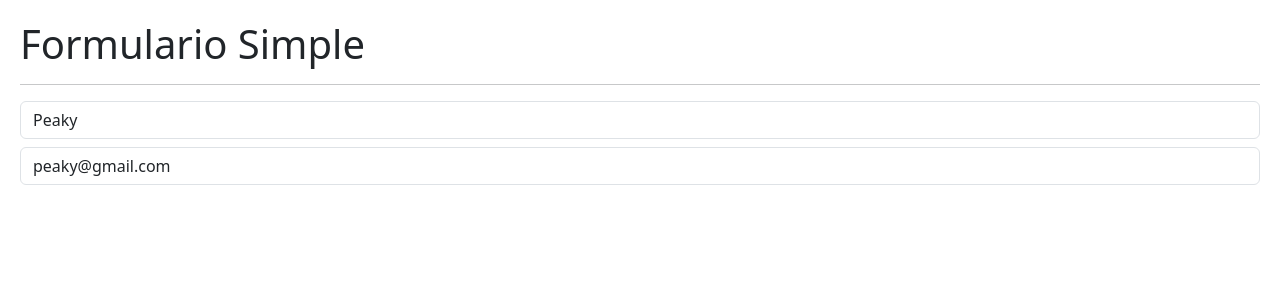
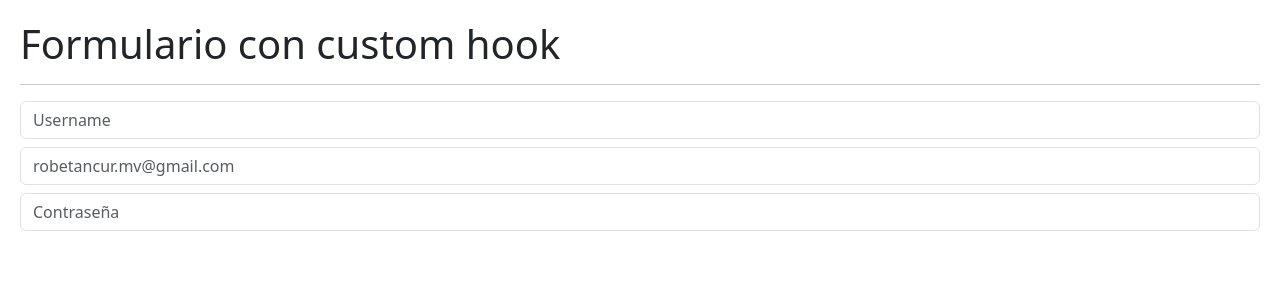
Before and after one commit to RobinsonBM/hooks-app, a React (Vite) app: page / in a window 1280 px wide. Shown: the top 300 px of the page. Built offline with nearby package versions, Linux system fonts and the light colour scheme.

Commit message:
custom hook useForm

```diff
--- /dev/null
+++ b/src/02-useEffect/FormWithCustomHook.jsx
@@ -0,0 +1,42 @@
+import { useForm } from '../hooks/useForm';
+
+export const FormWithCustomHook = () => {
+    const { onInputChange, username, email, password } = useForm({
+        username: '',
+        email: '',
+        password: '',
+    });
+    // const { username, email, password } = formState;
+
+    return (
+        <>
+            <h1>Formulario con custom hook</h1>
+            <hr />
+
+            <input
+                type='text'
+                className='form-control'
+                placeholder='Username'
+                name='username'
+                value={username}
+                onChange={onInputChange}
+            />
+            <input
+                type='email'
+                className='form-control mt-2'
+                placeholder='robetancur.mv@gmail.com'
+                name='email'
+                value={email}
+                onChange={onInputChange}
+            />
+            <input
+                type='password'
+                className='form-control mt-2'
+                placeholder='Contraseña'
+                name='password'
+                value={password}
+                onChange={onInputChange}
+            />
+        </>
+    );
+};
--- a/src/02-useEffect/index.js
+++ b/src/02-useEffect/index.js
@@ -1 +1,3 @@
+export * from './FormWithCustomHook';
+export * from './Message';
 export * from './SimpleForm';
--- /dev/null
+++ b/src/hooks/useForm.js
@@ -0,0 +1,19 @@
+import { useState } from 'react';
+
+export const useForm = (initialForm = {}) => {
+    const [formState, setformState] = useState(initialForm);
+
+    const onInputChange = ({ target }) => {
+        const { name, value } = target;
+        setformState({
+            ...formState,
+            [name]: value,
+        });
+    };
+
+    return {
+        ...formState,
+        formState,
+        onInputChange,
+    };
+};
--- a/src/main.jsx
+++ b/src/main.jsx
@@ -2,11 +2,11 @@
 import ReactDOM from 'react-dom/client';
 import './index.css';
 // import { CounterApp, CounterWithCustomHook } from './01-useState';
-import { SimpleForm } from './02-useEffect';
+import { FormWithCustomHook, SimpleForm } from './02-useEffect';
 // import { HooksApps } from './HooksApps';
 
 ReactDOM.createRoot(document.getElementById('root')).render(
     // <React.StrictMode>
-    <SimpleForm />
+    <FormWithCustomHook />
     // </React.StrictMode>
 );
```
